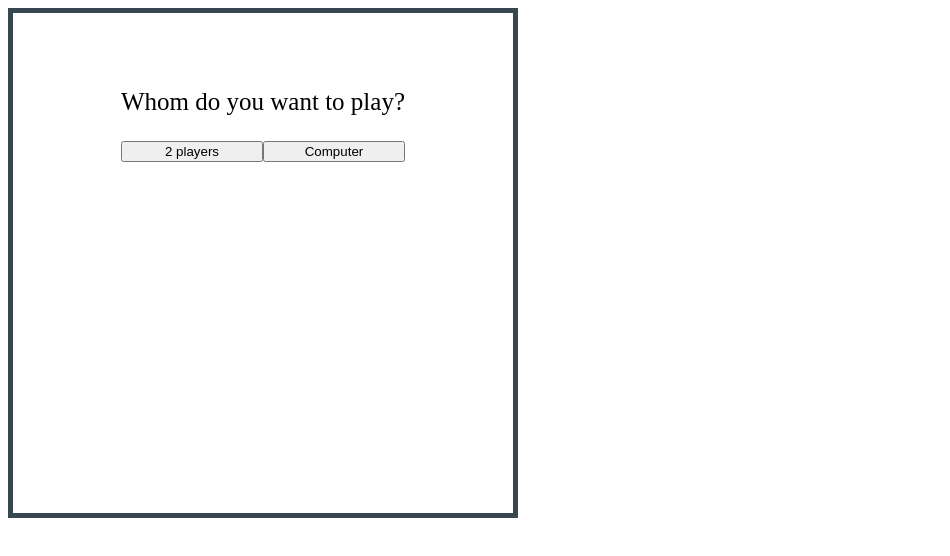
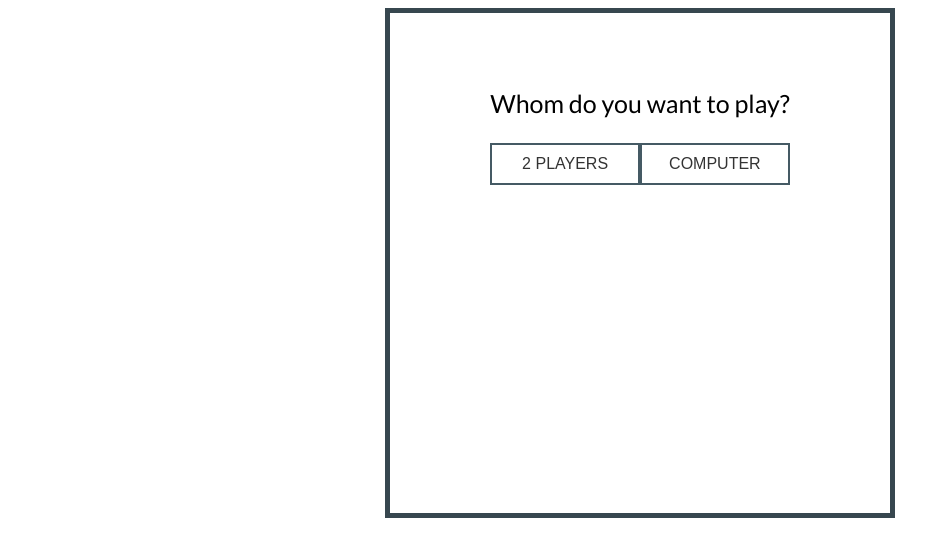
Before and after one commit to boopeshmahendran/tic-tac-toe, a React app: page / in a window 1280 px wide. Shown: the whole page, without its empty margins (0-950 px from the left). Built offline with nearby package versions, Linux system fonts and the light colour scheme.

Commit message:
Added styling

```diff
--- /dev/null
+++ b/public/css/index.css
@@ -0,0 +1,34 @@
+* {
+  -webkit-tap-highlight-color: rgba(0, 0, 0, 0);
+  -moz-tap-highlight-color: rgba(0, 0, 0, 0);
+}
+
+html, body {
+  font-family: 'Lato', sans-serif;
+}
+
+body {
+  display: flex;
+  flex-direction: column;
+  justify-content: center;
+}
+
+.heading {
+  text-align: center;
+}
+
+#root {
+  display: -webkit-flex;
+  display: -ms-flex;
+  display: flex;
+  justify-content: center;
+}
+
+button {
+  border: 2px solid #455A64;
+  padding: 10px 15px;
+  background: white;
+  color: #333;
+  text-transform: uppercase;
+  font-size: 1rem;
+}
--- a/public/index.html
+++ b/public/index.html
@@ -4,6 +4,8 @@
     <meta charset="utf-8">
     <meta name="viewport" content="width=device-width, initial-scale=1, shrink-to-fit=no">
     <meta name="theme-color" content="#000000">
+    <link href="https://fonts.googleapis.com/css?family=Lato" rel="stylesheet">
+    <link rel="stylesheet" href="css/index.css">
     <!--
       manifest.json provides metadata used when your web app is added to the
       homescreen on Android. See https://developers.google.com/web/fundamentals/engage-and-retain/web-app-manifest/
```
